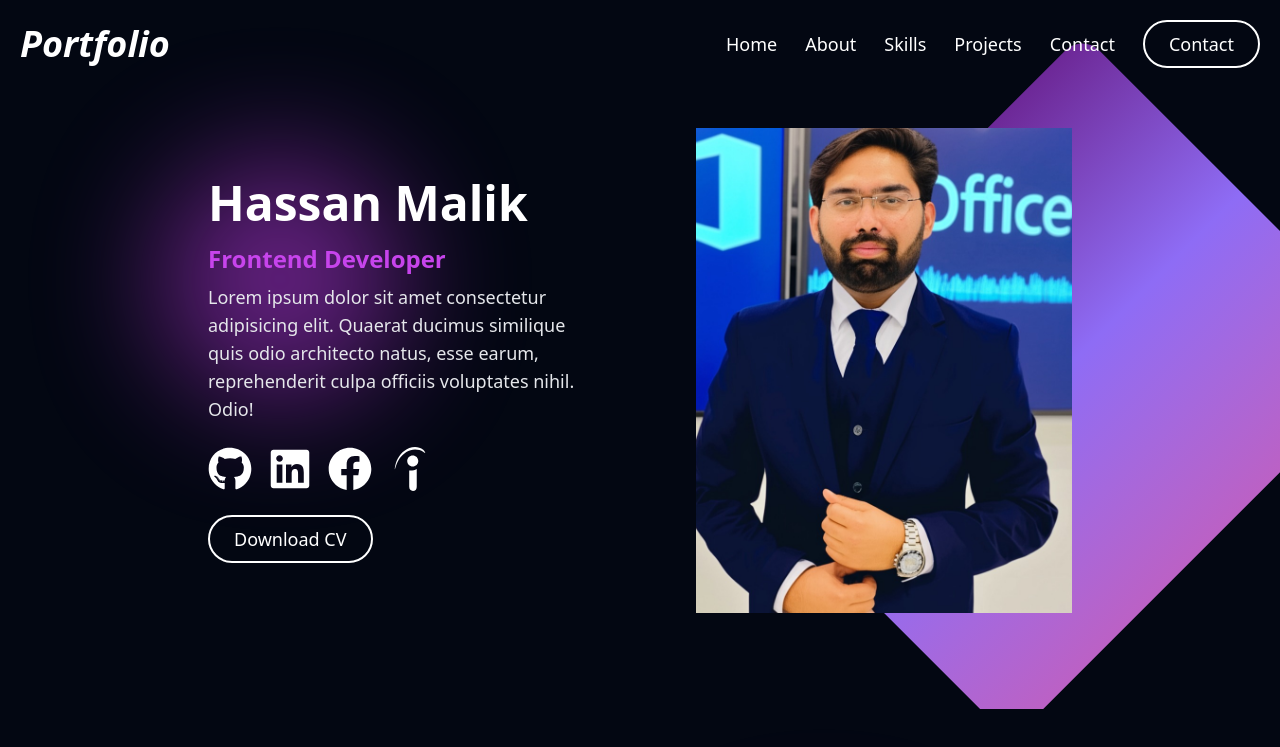
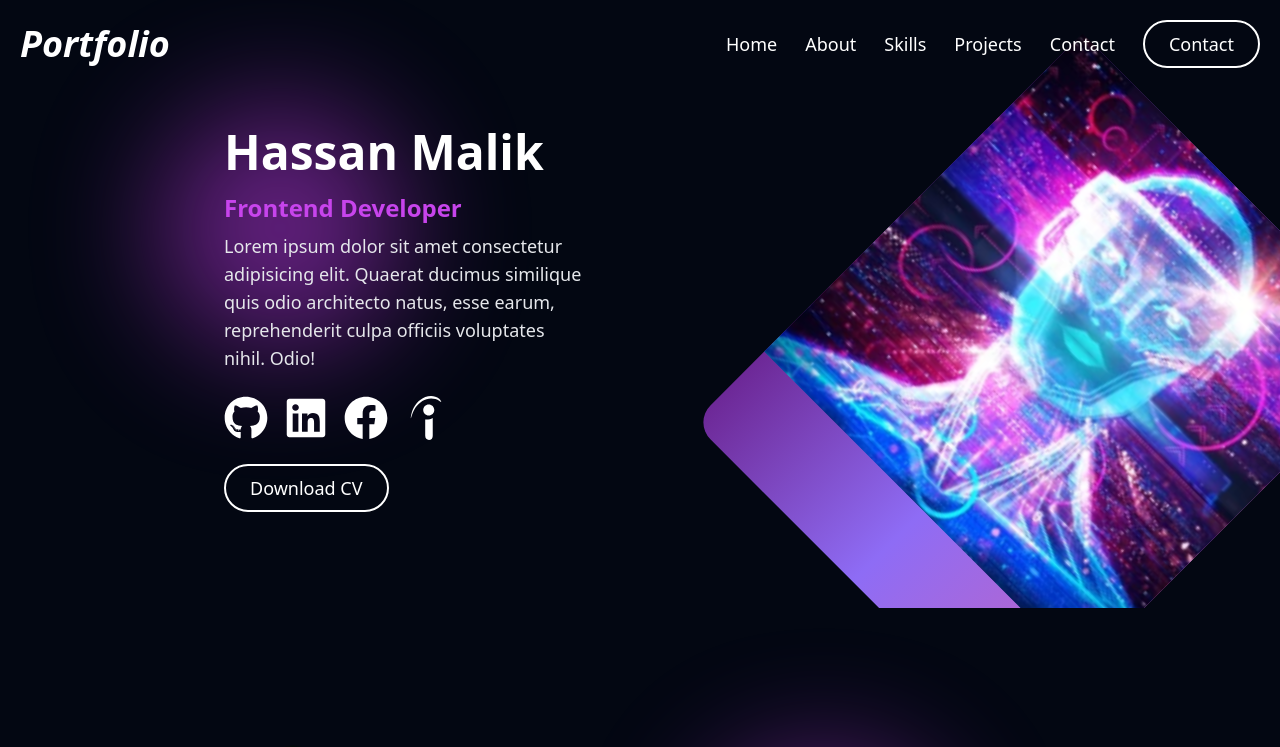
Before and after one commit to malik9594/UPDATED-PORTFOLIO, a React (Vite) app: page / in a window 1280 px wide. Shown: the top 747 px of the page. Built offline with nearby package versions, Linux system fonts and the light colour scheme.

Commit message:
new fixes

```diff
--- a/src/components/Hero.jsx
+++ b/src/components/Hero.jsx
@@ -6,6 +6,7 @@ import indeed from "../assets/indeed.png";
 import linkedin from "../assets/linkedin.png";
 import profile from "../assets/hassan-img.jpeg";
 import downloadCv from "../assets/hassan-cv.pdf";
+import heroImage from "../assets/hero-image.png";
 import { FaFacebook, FaGithub, FaLinkedin, FaLinkedinIn } from "react-icons/fa";
 import { SiIndeed } from "react-icons/si";
 const Hero = () => {
@@ -14,7 +15,11 @@ const Hero = () => {
       <div
         className="md:h-[550px] h-[500px] w-[450px] bg-gradient-to-r absolute from-[#6d2897] via-[#8e6cf5] to-[#bb61c5] transform rotate-45
       z-0 right-2 top-28 rounded-3xl"
-      ></div>
+      >
+          <figure data-aos="fade-up" data-aos-delay="500" class="flex-1 flex justify-center md:justify-end mt-0 aos-init aos-animate">
+        <img src={heroImage} alt="hero image" class="h-[350px] sm:h-[170px] md:h-[450px] w-[280px] sm:w-[480px] object-cover transform  relative"/>
+    </figure>
+      </div>
       <Navbar />
       <main
         id="home"
@@ -30,19 +35,19 @@ const Hero = () => {
 
           </div>
           <header>
-              <h1 className="text-4xl sm:text-4xl md:text-5xl font-bold text-white mb-4">
+              <h1 className="text-4xl sm:text-4xl md:text-5xl font-bold text-white mb-4" style={{paddingLeft:'1rem'}}>
                 Hassan Malik
               </h1>
-              <h2 className="text-xl sm:text-4xl md:text-2xl font-bold text-[#3e0f4a] md:text-[#c744ec] mb-2">
+              <h2 className="text-xl sm:text-4xl md:text-2xl font-bold text-[#3e0f4a] md:text-[#c744ec] mb-2" style={{paddingLeft:'1rem'}}>
                 Frontend Developer
               </h2>
             </header>
-          <p className="text-base sm:text-lg md:text-lg text-gray-200 mb-6">
+          <p className="text-base sm:text-lg md:text-lg text-gray-200 mb-6" style={{paddingLeft:'1rem'}}>
             Lorem ipsum dolor sit amet consectetur adipisicing elit. Quaerat
             ducimus similique quis odio architecto natus, esse earum,
             reprehenderit culpa officiis voluptates nihil. Odio!
           </p>
-          <div className="flex items-center space-x-4 mb-6">
+          <div className="flex items-center space-x-4 mb-6" style={{paddingLeft:'1rem'}}>
             <a href="#">
               {/* <img src={github}  alt="Linkedin" className="w-11 h-11 mix-blend-overlay" /> */}
               <FaGithub className="w-11 h-11 text-white"/>            </a>
@@ -59,7 +64,7 @@ const Hero = () => {
               <SiIndeed className="w-11 h-11 text-white" />
             </a>
           </div>
-          <a href={downloadCv} download>
+          <a href={downloadCv} download style={{paddingLeft:'1rem'}}>
             <button
               className=" inline-flex text-white border-2 py-2 px-6 focus:outline-none hover:bg-[#801b9c]
                     hover:shadow-[0_0_40px_rgba(128,0,128,0.7)] rounded-full text-lg cursor-pointer"
@@ -73,11 +78,11 @@ const Hero = () => {
           data-aos-delay="500"
           className="flex-1 flex justify-center md:justify-end mt-0"
         >
-          <img
+          {/* <img
             src={profile}
             alt="hero image"
-            className="h-[300px] sm:h-[400px] md:h-[485px] w-[250px] sm:w-[480px]  object-cover"
-          />
+            className="h-[250px] sm:h-[350px] md:h-[350px] w-[180px] sm:w-[480px]  object-cover"
+          /> */}
         </figure>
       </main>
     </div>
```
Also changed, not shown: src/assets/hero-image.png (added).
